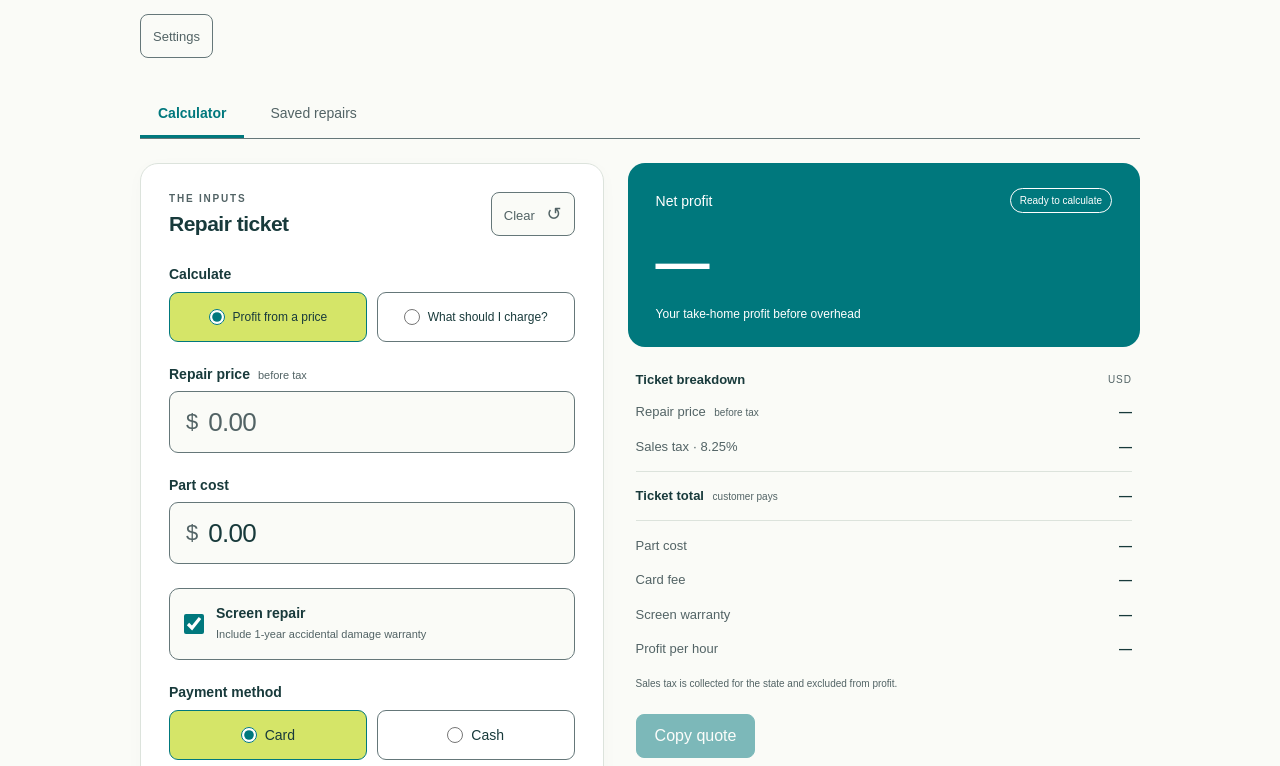
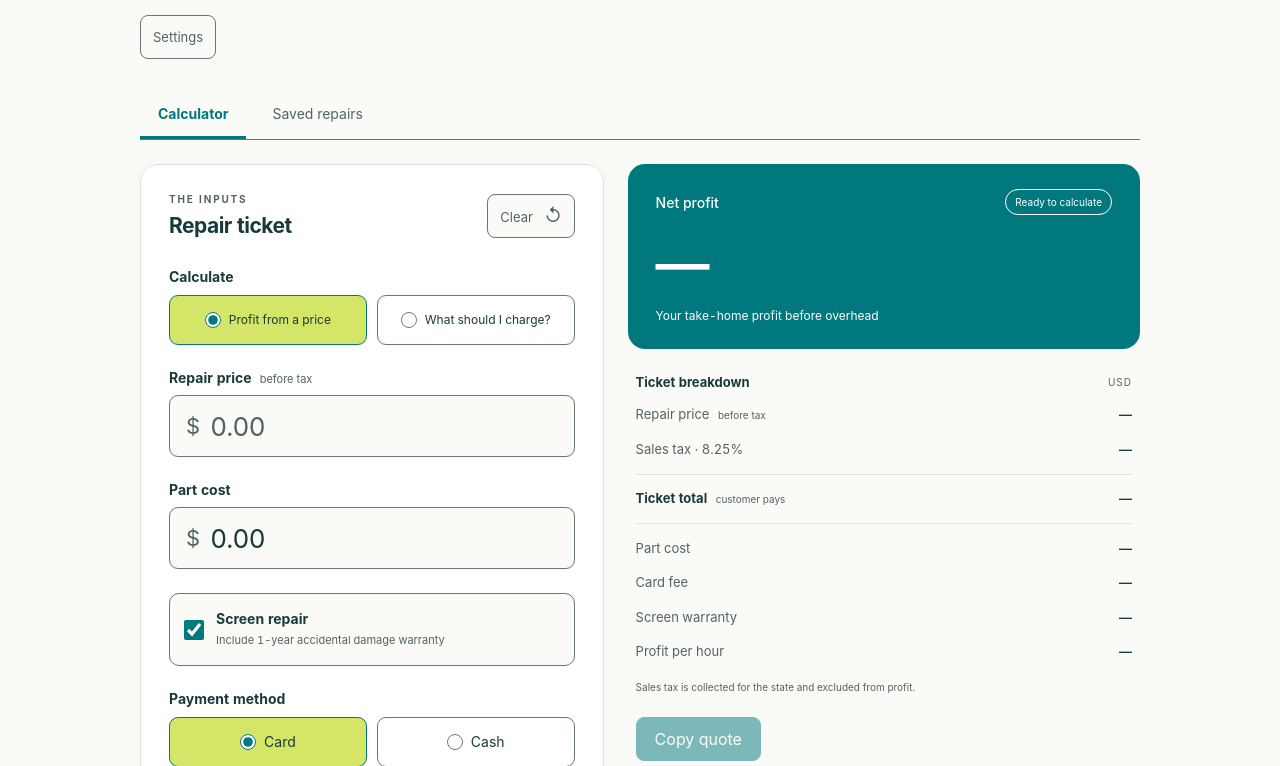
Before and after one commit to phonefixdfw/phonefix-profitcalculator, a website built with Vite: page index.html in a window 1280 px wide. Shown: the part 251-1017 px from the top of the page. Built offline with nearby package versions, Linux system fonts and the light colour scheme.

```diff
--- a/src/style.css
+++ b/src/style.css
@@ -29,7 +29,7 @@
   --backdrop: #183a3b99;
   --transparent: transparent;
 
-  font-family: Arial, "Helvetica Neue", sans-serif;
+  font-family: Inter, ui-sans-serif, -apple-system, BlinkMacSystemFont, "Segoe UI", sans-serif;
   color: var(--text);
   background: var(--bg);
   font-synthesis: none;
```
